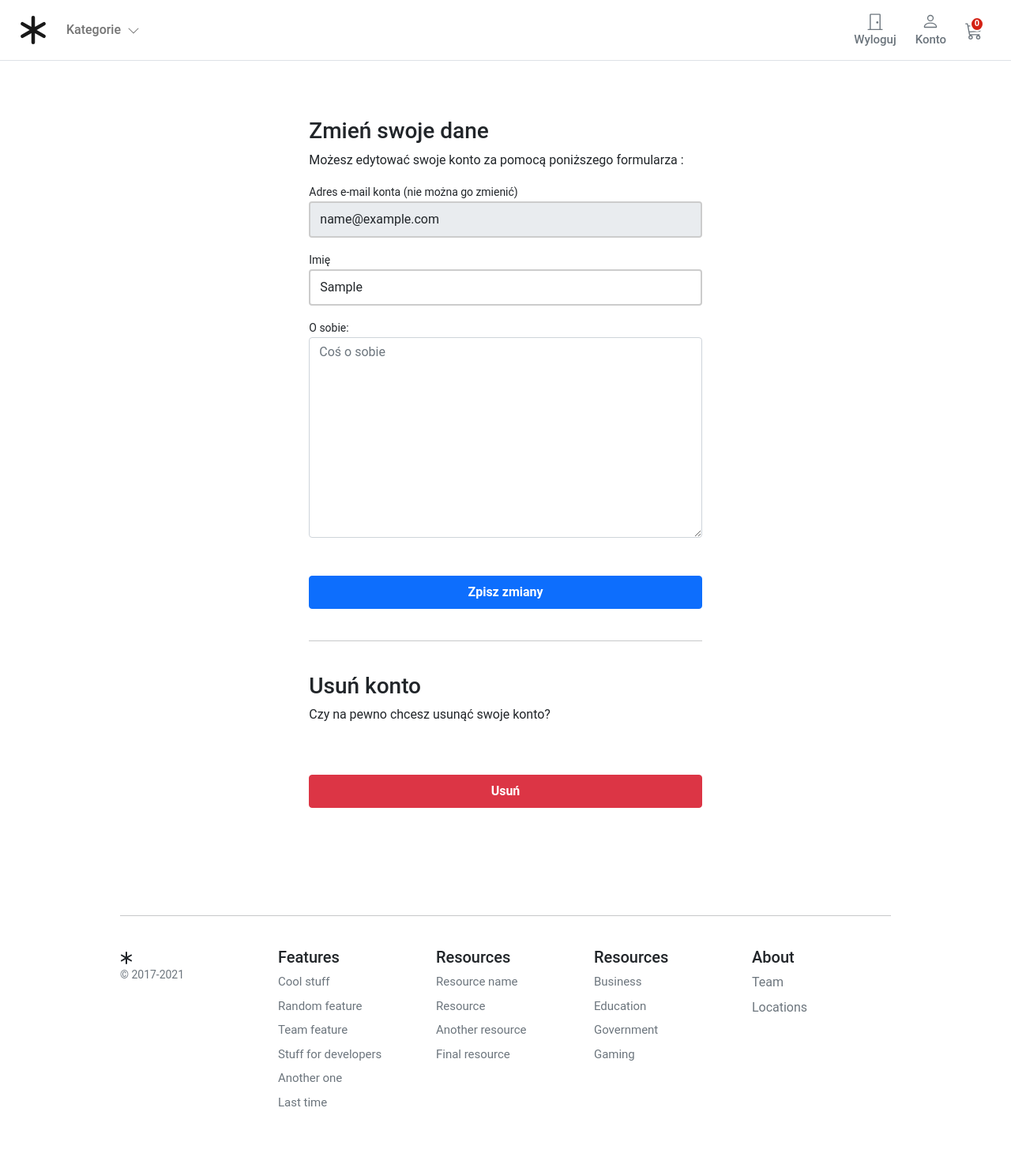
After one commit to marcinpelszyk/Django, a Django app: page /account/profile/edit/ in a window 1280 px wide. The commit adds this page. Shown: the whole page at 79% size. Run offline with Django 3.2, Linux system fonts and the light colour scheme; the visitor is signed in with stand-in values (Sample User, id 1); data that the repository does not hold is empty.

Commit message:
Dashboard: Update and Delete

```diff
--- a/Sklep zielarski/account/forms.py
+++ b/Sklep zielarski/account/forms.py
@@ -50,7 +50,7 @@ class RegistrationForm(forms.ModelForm):
     def clean_email(self):
         email = self.cleaned_data['email']
         if UserBase.objects.filter(email=email).exists():
-            raise forms.ValidationError('użyj innego adresu e-mail, który jest już zajęty')
+            raise forms.ValidationError('użyj innego adresu e-mail')
         return email
 
 
@@ -64,3 +64,30 @@ class RegistrationForm(forms.ModelForm):
             {'class': 'form-control mb-3', 'placeholder': 'Hasło'})
         self.fields['password2'].widget.attrs.update(
             {'class': 'form-control', 'placeholder': 'Powtórz hasło'})
+
+class UserEditForm(forms.ModelForm):
+
+    email = forms.EmailField(
+        label='Adres e-mail konta (nie można go zmienić)', max_length=200, widget=forms.TextInput(
+            attrs={'class': 'form-control mb-3', 'placeholder': 'E-mail', 'id': 'form-email', 'readonly': 'readonly'}))
+    user_name = forms.CharField(
+        label='Nazwa użytkownika', min_length=4, max_length=50, widget=forms.TextInput(
+            attrs={'class': 'form-control mb-3', 'placeholder': 'Nazwa użytkownika', 'id': 'form-firstname',
+                   'readonly': 'readonly'}))
+    first_name = forms.CharField(
+        label='Imię', min_length=4, max_length=50, widget=forms.TextInput(
+            attrs={'class': 'form-control mb-3', 'placeholder': 'imię', 'id': 'form-lastname'}))
+    about = forms.CharField(
+        label='O sobie:', max_length=500, widget=forms.Textarea(
+            attrs={'class': 'form-control mb-3', 'placeholder': 'Coś o sobie', 'id': 'form-about'}))
+
+    class Meta:
+        model = UserBase
+        fields = ('email', 'user_name', 'first_name', 'about')
+
+    def __init__(self, *args, **kwargs):
+        super().__init__(*args, **kwargs)
+        self.fields['user_name'].required = True
+        self.fields['email'].required = True
+        self.fields['about'].widget.attrs.update(
+            {'class': 'form-control', 'placeholder': 'Coś o sobie'})
--- a/Sklep zielarski/account/models.py
+++ b/Sklep zielarski/account/models.py
@@ -42,7 +42,7 @@ class UserBase(AbstractBaseUser, PermissionsMixin):
     user_name = models.CharField(max_length=100, unique=True)
     first_name = models.CharField(max_length=100, blank=True)
     about = models.TextField(_(
-        'coś o sobie'), max_length=500, blank=True
+        'COś o sobie'), max_length=500, blank=True
     )
     # Delivery details
     country = CountryField()
--- a/Sklep zielarski/account/urls.py
+++ b/Sklep zielarski/account/urls.py
@@ -1,4 +1,5 @@
 from django.contrib.auth import views as auth_views
+from django.views.generic import TemplateView
 from django.urls import path
 
 from .forms import (UserLoginForm)
@@ -6,11 +7,19 @@ from . import views
 
 app_name = 'account'
 
+
+
+
 urlpatterns = [
     path('login/', auth_views.LoginView.as_view(template_name='account/registration/login.html',
                                                 form_class=UserLoginForm), name='login'),
     path('logout/', auth_views.LogoutView.as_view(next_page='/account/login/'), name='logout'),
     path('register/', views.account_register, name='register'),
     path('activate/<slug:uidb64>/<slug:token>/', views.account_activate, name='activate'),
+    # User dashboard
     path('dashboard/', views.dashboard, name='dashboard'),
+    path('profile/edit/', views.edit_details, name='edit_details'),
+    path('profile/delete_user/', views.delete_user, name='delete_user'),
+    path('profile/delete_confirm/', TemplateView.as_view(template_name='account/user/delete_confirm.html'),
+         name='delete_confirmation'),
 ]
--- a/Sklep zielarski/account/views.py
+++ b/Sklep zielarski/account/views.py
@@ -7,7 +7,7 @@ from django.utils.encoding import force_bytes, force_text
 from django.utils.http import urlsafe_base64_decode, urlsafe_base64_encode
 from django.http import HttpResponse
 
-from .forms import RegistrationForm
+from .forms import RegistrationForm, UserEditForm
 from .models import UserBase
 from .tokens import account_activation_token
 
@@ -16,6 +16,26 @@ from .tokens import account_activation_token
 def dashboard(request):
     return render(request, 'account/user/dashboard.html')
 
+@login_required
+def edit_details(request):
+
+    if request.method == 'POST':
+        user_form = UserEditForm(instance=request.user, data=request.POST)
+
+        if user_form.is_valid():
+            user_form.save()
+    else:
+        user_form = UserEditForm(instance=request.user)
+
+    return render(request, 'account/user/edit_details.html', {'user_form': user_form})
+
+@login_required
+def delete_user(request):
+    user = UserBase.objects.get(user_name=request.user)
+    user.is_active = False
+    user.save()
+    logout(request)
+    return redirect('account:delete_confirmation')
 
 def account_register(request):
 
--- a/Sklep zielarski/templates/account/user/dashboard.html
+++ b/Sklep zielarski/templates/account/user/dashboard.html
@@ -1,6 +1,6 @@
 {% extends "../../store/base.html" %}
 {% load static %}
-{% block title %}Basket Summary{%endblock %}
+{% block title %}Panel Użytkownika{%endblock %}
 
 {% block content %}
 
@@ -11,7 +11,7 @@
     </div>
     <div class="col-12 d-flex justify-content-between">
       <div>Zarządzaj swoimi <b> zamówieniami </b> i danymi osobowymi </div>
-      <div><a href="#">Zmień szczegóły </a></div>
+      <div><a href="{% url 'account:edit_details' %}">Zmień szczegóły </a></div>
     </div>
     <hr />
   </div>
--- /dev/null
+++ b/Sklep zielarski/templates/account/user/edit_details.html
@@ -0,0 +1,74 @@
+{% extends "../../store/base.html" %}
+{% block title %}Edit Profile{% endblock %}
+{% block content %}
+
+<style>
+    .account-form input {
+        border: 2px solid #ccc;
+        height: calc(2em + .75rem + 2px);
+    }
+
+    .account-form input:focus {
+        border-color: #1497ff;
+        box-shadow: none;
+    }
+</style>
+
+<div class="container-fluid">
+    <div class="row no-gutter">
+        <div class="col-md-12">
+            <div class="login d-flex align-items-center py-5">
+                <div class="container">
+                    <div class="row">
+                        <div class="col-12 col-lg-7  mx-auto">
+
+                <form class="account-form px-4 pt-4" method="post" enctype="multipart/form-data">
+
+                    {% if user_form.is_valid and profile_form.is_valid  %}
+                    <div class="alert alert-primary" role="alert">
+                        Zmiany pomyślnie zaktualizowane!
+                    </div>
+                    <p class="small text-center pt-0">
+                        <a href="{% url 'account:dashboard' %}">Powrót do Panelu</a>
+                    </p>
+                    {%else%}
+                    <h3>Zmień swoje dane </h3>
+                    <p>Możesz edytować swoje konto za pomocą poniższego formularza :</p>
+                    {% endif %}
+
+                    {% if form.errors %}
+                    <div class="alert alert-primary" role="alert">
+                        Błąd: spróbuj ponownie!
+                    </div>
+                    {% endif %}
+
+                    {% csrf_token %}
+                    <label class="small font-weight-bold">{{ user_form.email.label}}</label>
+                    {{ user_form.email }}
+                    <label class="small font-weight-bold">{{ user_form.first_name.label}}</label>
+                    {{ user_form.first_name }}
+                    <label class="small font-weight-bold">{{ user_form.about.label}}</label>
+                    {{ user_form.about }}
+
+
+
+                    <button class="btn btn-primary btn-block py-2 mb-4 mt-5 fw-bold w-100" type="submit"
+                        value="Save changes">Zpisz zmiany</button>
+                    <hr class="mb-3">
+                </form>
+                     <form class="account-form px-4" action="{% url 'account:delete_user' %}" method="post">
+                        {% csrf_token %}
+                        <p class=" h3 pt-4 font-weight-bold">Usuń konto</p>
+                        <p>Czy na pewno chcesz usunąć swoje konto? </p>
+                        <button type="submit" role="button"
+                            class="btn btn-danger btn-block py-2 mb-4 mt-5 fw-bold w-100">Usuń</button>
+                    </form>
+
+                        </div>
+                    </div>
+                </div>
+            </div>
+        </div>
+    </div>
+</div>
+{% endblock %}
--- a/Sklep zielarski/templates/basket/summary.html
+++ b/Sklep zielarski/templates/basket/summary.html
@@ -33,7 +33,7 @@
         </div>
         <div class="text-end">
 
-          <div class="">Suma: <span class="fw-bold">zł</span><div id="subtotal" class="d-inline-flex fw-bold">{{basket.get_subtotal_price}}</div></div>
+          <div class="">Suma: <span class="fw-bold"></span><div id="subtotal" class="d-inline-flex fw-bold">{{basket.get_subtotal_price}} zł</div></div>
           <div id="">Wysyłka <span class="small">(Dostawa do 7 dni)</span>: <span class="fw-bold">11.50 zł</span></div>
           <div class="pt-2">Łącznie do zapłaty: <span id="total" class="fw-bold h5">{{basket.get_total_price}}</span><span class="fw-bold h5"> zł</span></div>
 
@@ -61,7 +61,7 @@
                 <a class="text-decoration-none text-reset" href="{{item.product.get_absolute_url}}">
                   <p class="card-text pb-3">{{product.title}}</p>
                 </a>
-                    <label for="select">Qty</label>
+                    <label for="select">ilość</label>
                     <select id="select{{product.id}}" style="width:50px;height:31px;">
                       <option value="" selected disabled hidden>{{item.qty}}</option>
                       <option value="">1</option>
--- a/Sklep zielarski/templates/store/base.html
+++ b/Sklep zielarski/templates/store/base.html
@@ -74,7 +74,7 @@
                         <span class="fs15 fw500">Wyloguj</span>
                     </a>
                     {% else %}
-                    <a type="button" role="button" href="#"
+                    <a type="button" role="button" href="{% url 'account:login' %}"
                         class="btn btn-outline-secondary border-0 basket-btn">
                         <div>
                             <svg xmlns="http://www.w3.org/2000/svg" width="22" height="22" fill="currentColor"
--- a/Sklep zielarski/templates/store/products/single.html
+++ b/Sklep zielarski/templates/store/products/single.html
@@ -30,7 +30,7 @@
             <div class="d-flex d-flex-inline justify-content-between">
             <div><span class="h3">{{ product.price }} zł</span><p class="text-muted">z vat</p></div>
                    <div class="">
-                                <label for="select">Qty</label>
+                                <label for="select">ilość</label>
                                 <select id="select" class="h6" style="width:50px;height:40px;">
                                     <option value="1">1</option>
                                     <option value="2">2</option>
```
Also changed, not shown: Sklep zielarski/templates/account/user/delete_confirm.html (added, +35 -0 lines).
